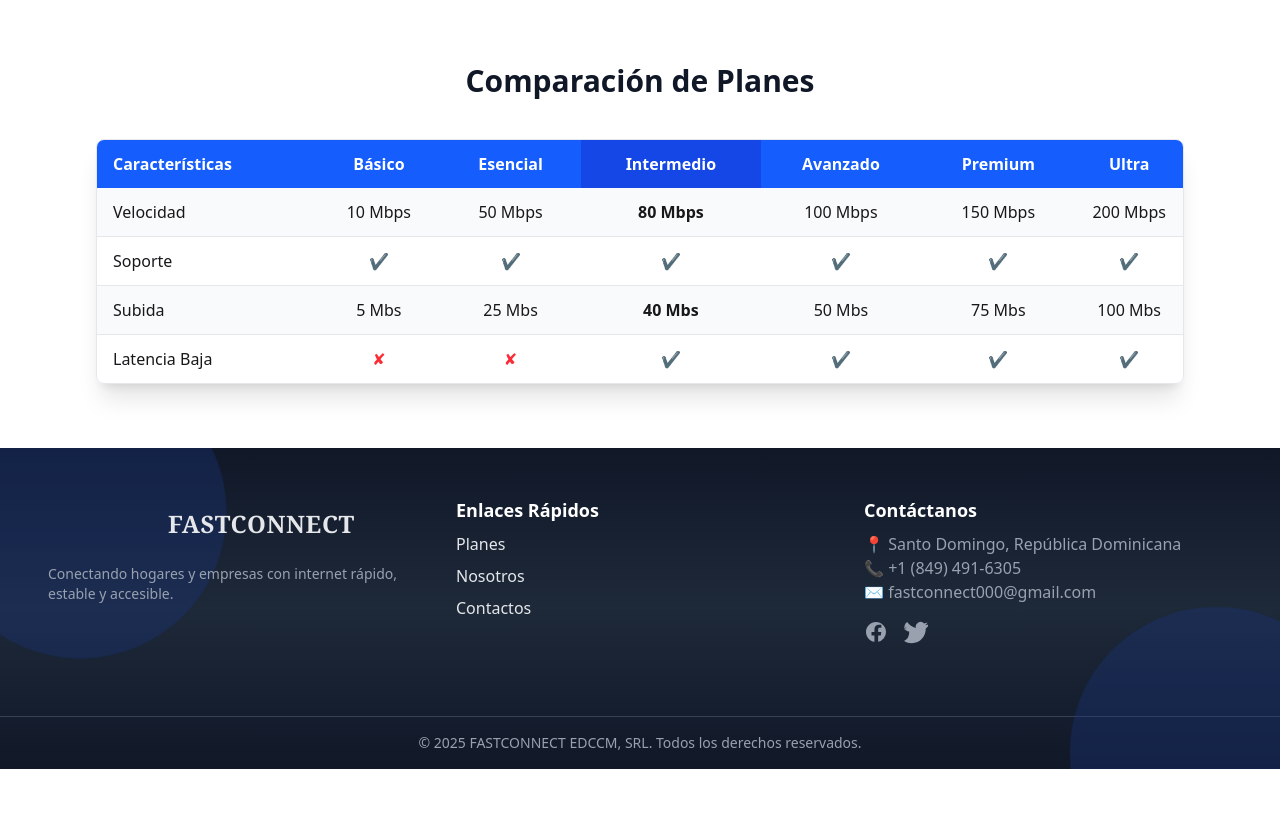
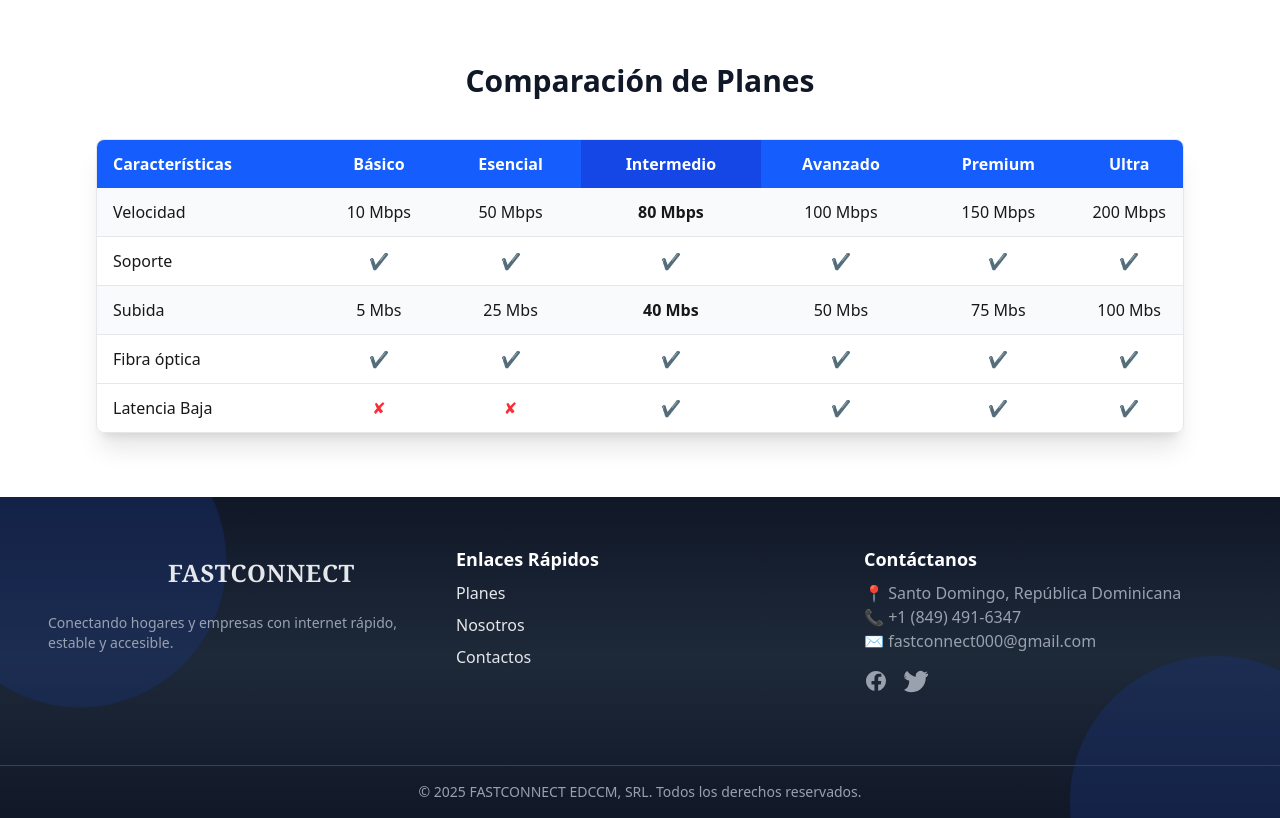
Before and after one commit to javierd23/market_web, a Django app: page /plans in a window 1280 px wide. Shown: the part 1601-2419 px from the top of the page. Before the commit the page ends 2370 px from the top, so only its background shows below. Run offline with Django 5.2, Linux system fonts and the light colour scheme; style sheets or scripts are compiled from the project's sources; grey boxes are pictures that could not be loaded.

Commit message:
adding some new feature to the plan table

```diff
--- a/home/templates/base.html
+++ b/home/templates/base.html
@@ -233,7 +233,7 @@
     <div class="md:col-span-1">
       <h3 class="text-lg font-semibold mb-2 text-white">Contáctanos</h3>
       <p class="text-gray-400 flex items-center gap-2">📍 Santo Domingo, República Dominicana</p>
-      <p class="text-gray-400 flex items-center gap-2">📞 +1 (849) 491-6305</p>
+      <p class="text-gray-400 flex items-center gap-2">📞 +1 (849) 491-6347</p>
       <p class="text-gray-400 flex items-center gap-2">✉️ fastconnect000@gmail.com</p>
 
       <div class="flex space-x-4 mt-4">
--- a/home/templates/home/contact.html
+++ b/home/templates/home/contact.html
@@ -59,7 +59,7 @@
         </svg>
       </div>
       <h4 class="text-xl font-bold text-gray-800">Correo Electrónico</h4>
-      <p class="text-gray-600 mt-2">carlosjjavier05@gmail.com</p>
+      <p class="text-gray-600 mt-2">fastconnect000@gmail.com</p>
     </div>
 
     <!-- Teléfono -->
@@ -74,7 +74,7 @@
         </svg>
       </div>
       <h4 class="text-xl font-bold text-gray-800">Teléfono</h4>
-      <p class="text-gray-600 mt-2">+1-849-859-1772</p>
+      <p class="text-gray-600 mt-2">+1-849-491-6347</p>
     </div>
   </div>
 </section>
--- a/home/templates/home/plan.html
+++ b/home/templates/home/plan.html
@@ -191,6 +191,15 @@
             <td class="text-center">100 Mbs</td>
           </tr>
           <tr>
+            <td class="px-4 py-3 font-medium">Fibra óptica</td>
+            <td class="text-center text-green-500">&#x2714;</td>
+            <td class="text-center text-green-500">&#x2714;</td>
+            <td class="text-center font-bold text-green-500">&#x2714;</td>
+            <td class="text-center text-green-500">&#x2714;</td>
+            <td class="text-center text-green-500">&#x2714;</td>
+            <td class="text-center text-green-500">&#x2714;</td>
+          </tr>
+          <tr>
             <td class="px-4 py-3 font-medium">Latencia Baja</td>
             <td class="text-center text-red-500">&#x2718;</td>
             <td class="text-center text-red-500">&#x2718;</td>
```
